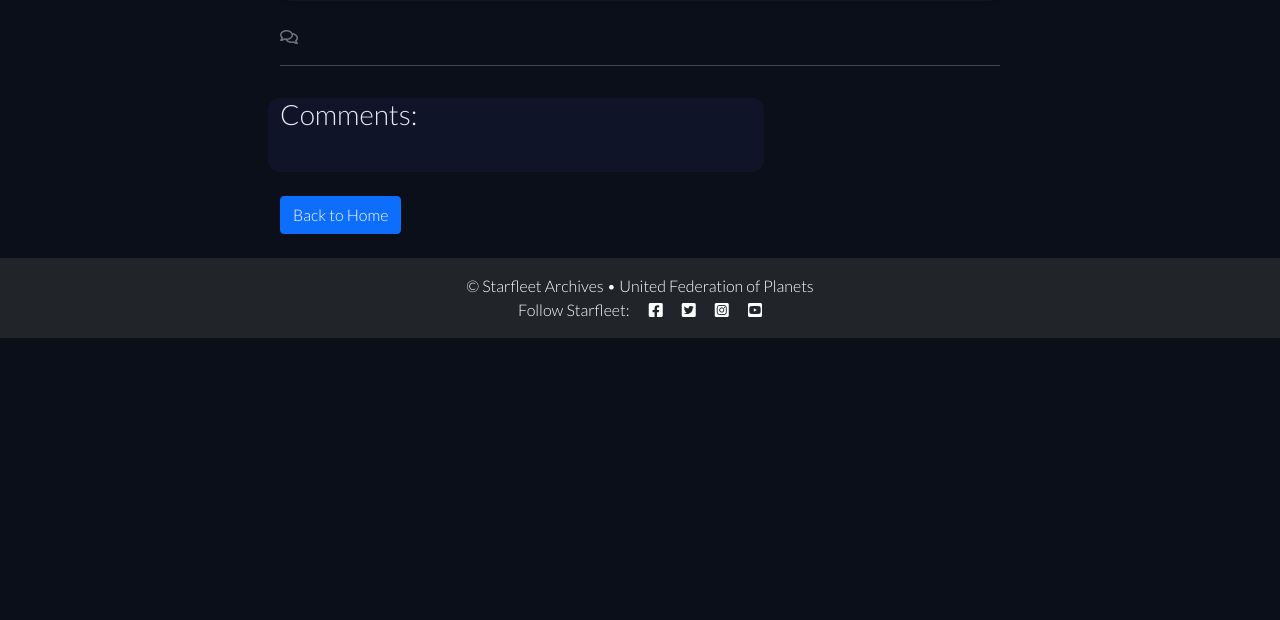
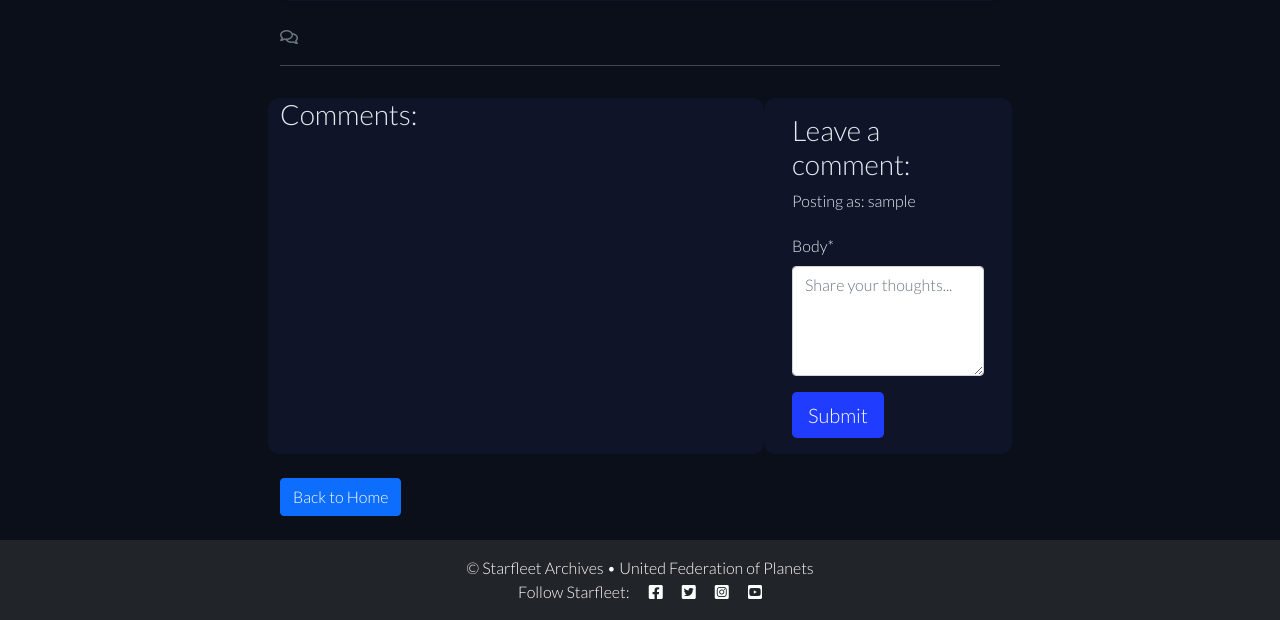
Before and after one commit to dylanmcca/trekkie-blog, a Django app: template trekkies/templates/trekkies/post_detail.html in a window 1280 px wide. Shown: the part 562-1182 px from the top of the page. Before the commit the page ends 900 px from the top, so only its background shows below. Run offline with Django 4.2, Linux system fonts and the light colour scheme; the template is opened without the code that fills it: values that come from a table or form of the project are taken from there, others are empty; the visitor is signed in with stand-in values (Sample User, id 1); parts of the project's set-up code (start-up, migrations or seed data) failed here and were passed over; some libraries are stand-ins or nearby versions.

Commit message:
trying to add comments fields & view & test same on website

```diff
--- /dev/null
+++ b/trekkies/forms.py
@@ -0,0 +1,15 @@
+from django import forms
+from .models import Comment
+
+
+class CommentForm(forms.ModelForm):
+    class Meta:
+        model = Comment
+        fields = ('body',)
+        widgets = {
+            'body': forms.Textarea(attrs={
+                'class': 'form-control',
+                'rows': 4,
+                'placeholder': 'Share your thoughts...',
+            })
+        }
--- a/trekkies/templates/trekkies/post_detail.html
+++ b/trekkies/templates/trekkies/post_detail.html
@@ -1,5 +1,6 @@
 {% extends "base.html" %}
 {% load static %}
+{% load crispy_forms_tags %}
 
 {% block content %}
 
@@ -72,6 +73,24 @@
                         {% endfor %}
                     </div>
                 </div>
+                <!-- Creating New Comments -->
+                <div class="col-md-4 card mb-4 mt-3">
+                    <div class="card-body">
+                        {% if user.is_authenticated %}
+                        <h3>Leave a comment:</h3>
+                        <p>Posting as: {{ user.username }}</p>
+                        <form id="commentForm" method="post"
+                            style="margin-top: 1.3em;">
+                            {{ comment_form | crispy }}
+                            {% csrf_token %}
+                            <button id="submitButton" type="submit"
+                                class="btn btn-signup btn-lg">Submit</button>
+                            </form>
+                            {% else %}
+                            <p>Log in to leave a comment</p>
+                            {% endif %}
+                    </div>
+                </div>
             </div>
 
             <!-- Back to Home -->
--- a/urls.py
+++ b/urls.py
@@ -3,5 +3,6 @@
 
 urlpatterns = [
     path('', views.PostList.as_view(), name='home'),
-    path('<slug:slug>/', views.post_detail, name='post_detail'),
+    path('posts/<slug:slug>/', views.post_detail, name='post_detail'),
+    #path('<slug:slug>/', views.post_detail, name='post_detail'),
 ]
```
Also changed, not shown: trekkie_blog/forms.py (added, +8 -0 lines), trekkie_blog/settings.py (+6 -1 lines), trekkies/views.py (+14 -3 lines).
